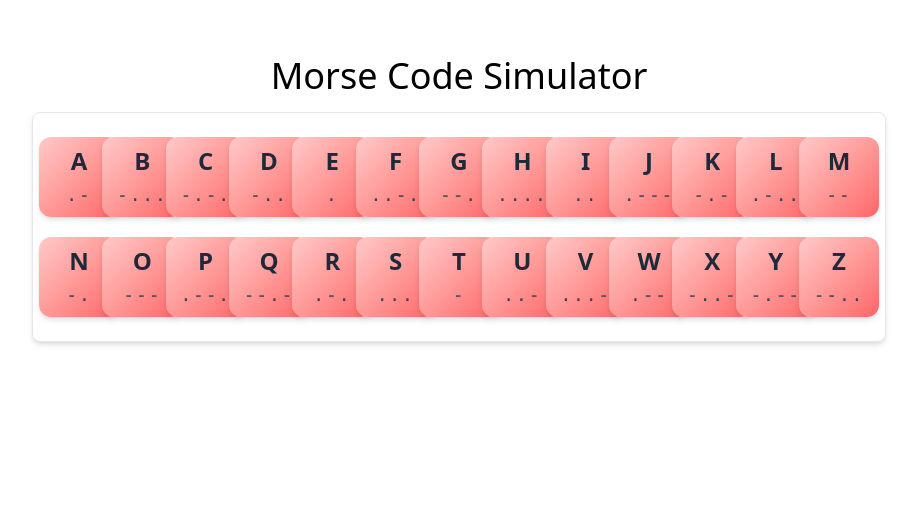
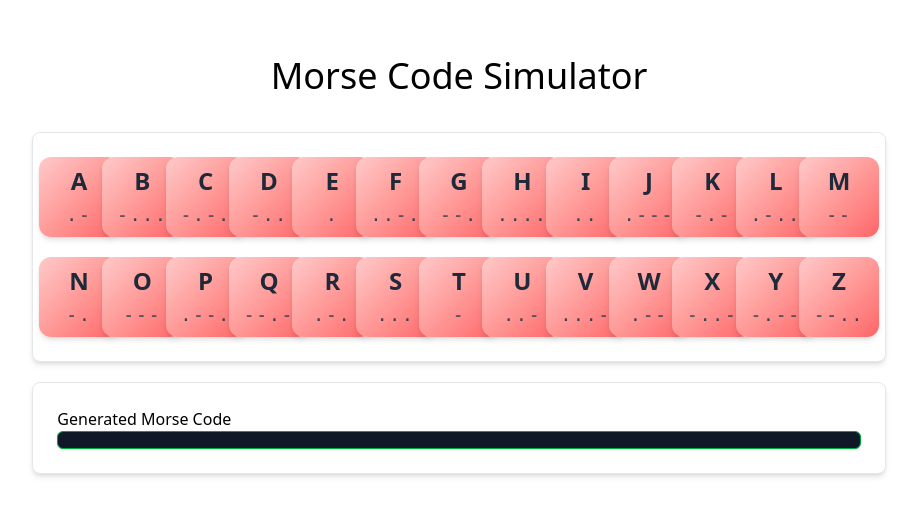
Before and after one commit to Slimboyfat-1979/morseproject, a Vue app: page / in a window 1280 px wide. Shown: the top 516 px of the page, without its empty margins (181-1098 px from the left). Built offline with nearby package versions, Linux system fonts and the light colour scheme.

Commit message:
Added generated morse section

```diff
--- a/src/App.vue
+++ b/src/App.vue
@@ -1,18 +1,30 @@
 <template>
-  <div class="w-2/3 m-auto mt-10">
+  <div class="w-2/3 m-auto mt-10 space-y-5">
     <h1 class="text-4xl text-center py-4">Morse Code Simulator</h1>
     <basecard>
-      <MorseButton @play="playSound"></MorseButton>
+      <MorseButton @play="handlePlay"></MorseButton>
     </basecard>
+    <Basecard>
+      <MorseInputField :morse="currentMorse"></MorseInputField>
+    </Basecard>
   </div>
 </template>
 
 <style scoped></style>
 
 <script setup>
-import { onMounted } from "vue";
-import Basecard from "./components/Basecard.vue";
-import MorseButton from "./components/MorseButton.vue";
+import { onMounted, ref } from "vue";
+import Basecard from "@/components/Basecard.vue";
+import MorseButton from "@/components/MorseButton.vue";
+import MorseInputField from "@/components/MorseInputField.vue";
+
+const currentMorse = ref('');
+
+function handlePlay(morse) {
+    playSound(morse);
+    currentMorse.value = morse;
+
+}
 
 const ctx = new window.AudioContext();
 function playTone(duration = 0.1, frequency = 750) {
@@ -34,12 +46,11 @@ function playSound(morse) {
   const morseArray = morse.split("");
   console.log(morseArray);
   morseArray.forEach((m, i) => {
-    const duration = m === '-' ? 300 : 100;
+    const duration = m === "-" ? 300 : 100;
     setTimeout(() => {
-        playTone(duration / 1000)
-    }, i * 400)
-  })
-
+      playTone(duration / 1000);
+    }, i * 400);
+  });
 }
 
 onMounted(() => {});
--- /dev/null
+++ b/src/components/MorseInputField.vue
@@ -0,0 +1,18 @@
+<template>
+  <section>
+    <h1>Generated Morse Code</h1>
+    <p
+      class="text-green-400 text-lg font-mono bg-gray-900 px-4 py-2 rounded-md border border-green-600 shadow"
+    >
+      {{ morse }}
+    </p>
+  </section>
+</template>
+
+<script setup>
+defineProps({
+  morse: {
+    type: String,
+  },
+});
+</script>
```
